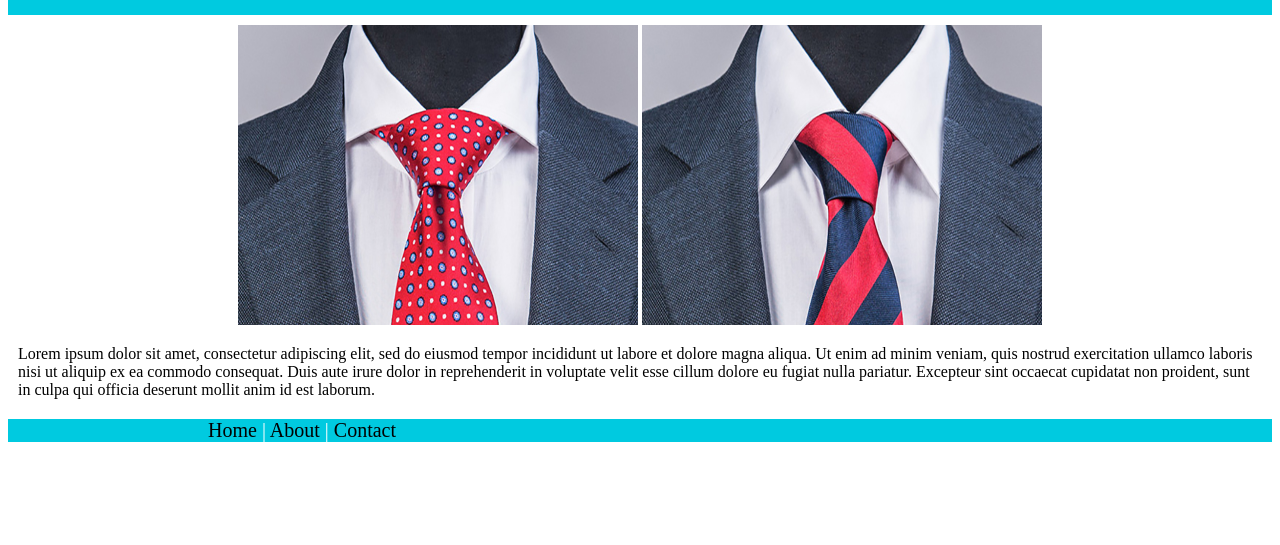
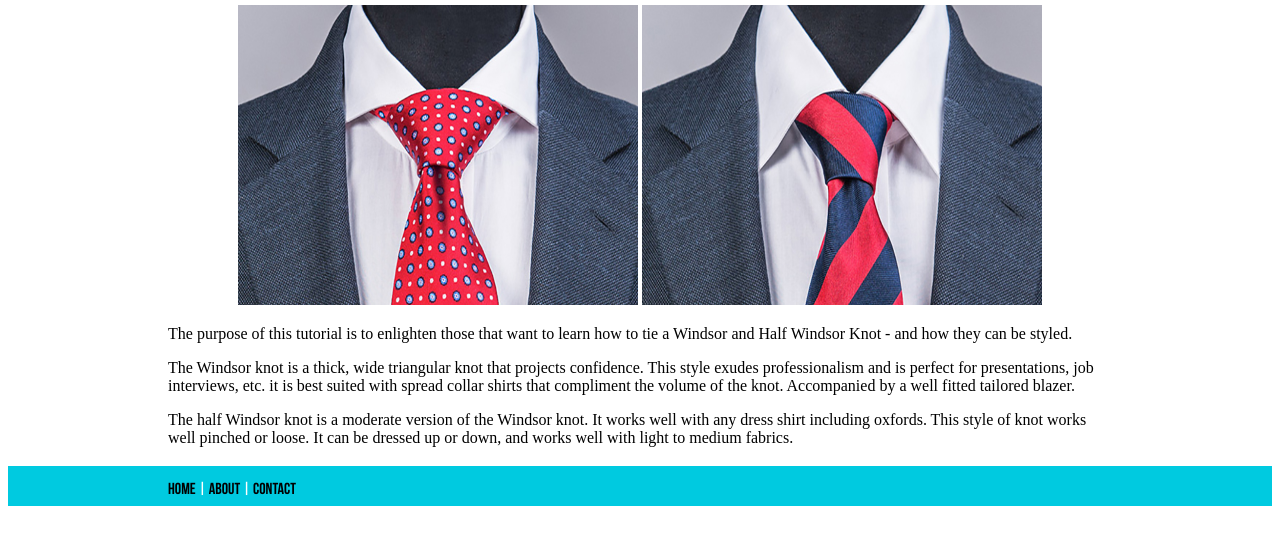
Before and after one commit to brandonbarreras/brandonbarreras.github.io, a plain HTML site: page about.html in a window 1280 px wide. Shown: the part 103-648 px from the top of the page. Drawn offline with Linux system fonts and the light colour scheme.

Commit message:
fixed font

```diff
--- a/about.html
+++ b/about.html
@@ -16,7 +16,10 @@
 	</div>
 	<div id="flex-container">
 		<div id="flex-space"></div>
-		<p style="margin-left: 10px; margin-right: 10px">Lorem ipsum dolor sit amet, consectetur adipiscing elit, sed do eiusmod tempor incididunt ut labore et dolore magna aliqua. Ut enim ad minim veniam, quis nostrud exercitation ullamco laboris nisi ut aliquip ex ea commodo consequat. Duis aute irure dolor in reprehenderit in voluptate velit esse cillum dolore eu fugiat nulla pariatur. Excepteur sint occaecat cupidatat non proident, sunt in culpa qui officia deserunt mollit anim id est laborum.</p>
+		<p>The purpose of this tutorial is to enlighten those that want to learn how to tie a Windsor and Half Windsor Knot - and how they can be styled.</p>
+		<p>The Windsor knot is a thick, wide triangular knot that projects confidence. This style exudes professionalism and is perfect for presentations, job interviews, etc. it is best suited with spread collar shirts that compliment the volume of the knot. Accompanied by a well fitted tailored blazer.
+</p>
+		<p>The half Windsor knot is a moderate version of the Windsor knot. It works well with any dress shirt including oxfords. This style of knot works well pinched or loose. It can be dressed up or down, and works well with light to medium fabrics. </p>
 		<div id="flex-space"></div>
 
 	</div>
--- a/styles/styles.css
+++ b/styles/styles.css
@@ -4,7 +4,7 @@
 
 @font-face{
 	font-family:bebas-neue;
-	src: url(./bebas_neue/BebasNeueRegular.ttf) format "truetype";
+	src: url(./fonts/bebas_neue/BebasNeueBold.otf);
 }
 
 
@@ -21,7 +21,7 @@ span { font-family: sans-serif; }
 p { margin-left:10em; margin-right:10em }
 ol { margin-left:10em; margin-right:10em }
 .header {
-	height: 110px;
+	height: 90px;
 	background-color: var(--banner-color);
 	margin-bottom: 10px;
 
@@ -66,7 +66,11 @@ a:hover {
 }
 
 .footer{
-	font-size: 20px;
+	height: 40px;
+	/*size: 20px;*/
+	border-top: solid;
+	border-bottom: solid;
+
 	color: white;
 	background-color: var(--banner-color);
 	font-family: bebas-neue;
@@ -84,8 +88,6 @@ a:hover {
 }
 #about-photo2 {
 	flex: 1;
-	/* Grow to rest of container */
-	/* Just so it's visible */
 }
 
 .step-photo {
```
Also changed, not shown: styles/fonts/bebas_neue/BebasNeueBold.otf (renamed from styles/fonts/bebas_neue/BebasNeue Bold.otf), styles/fonts/bebas_neue/BebasNeueRegular.otf (renamed from styles/fonts/bebas_neue/BebasNeue Regular.otf).
